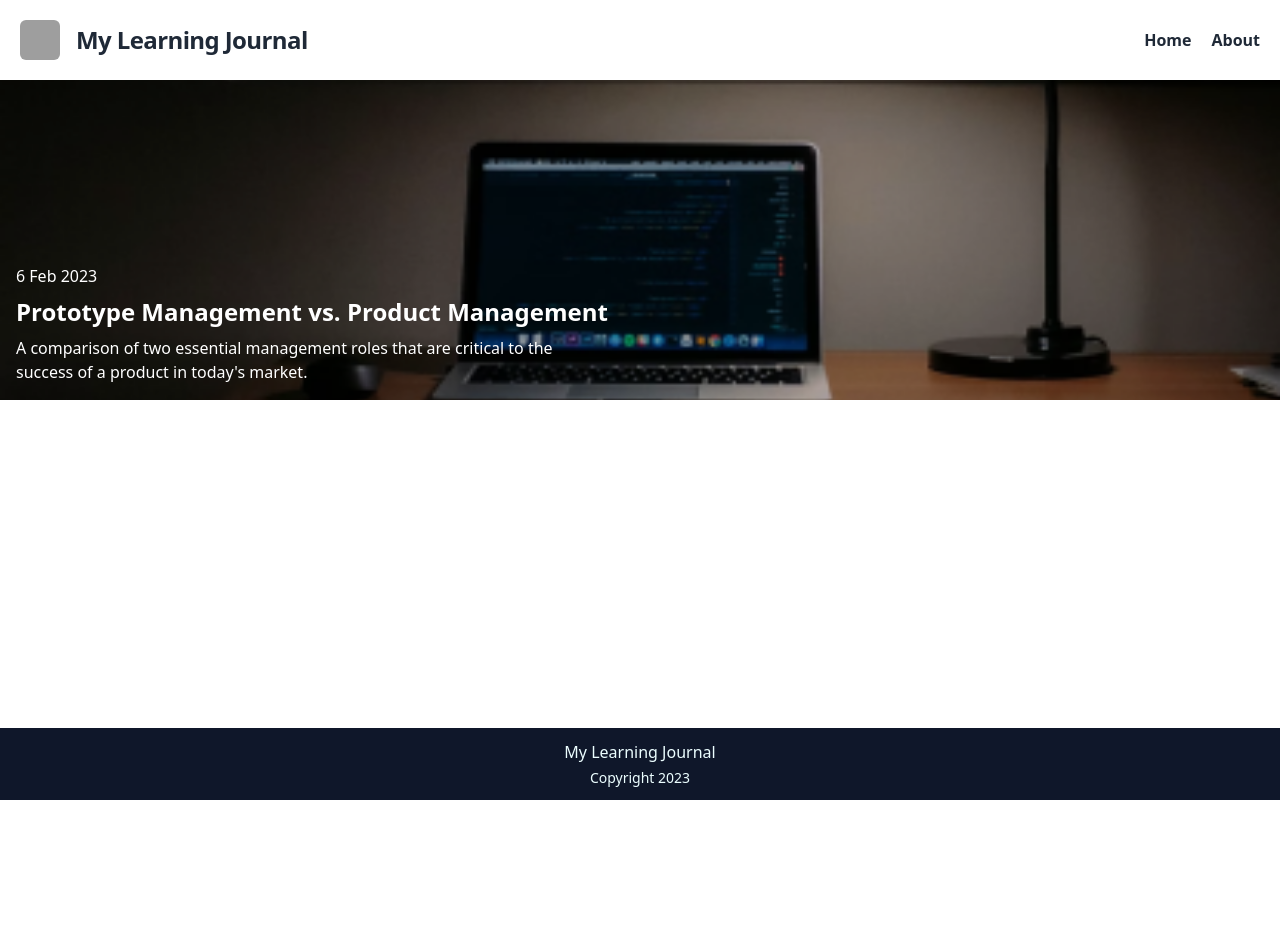
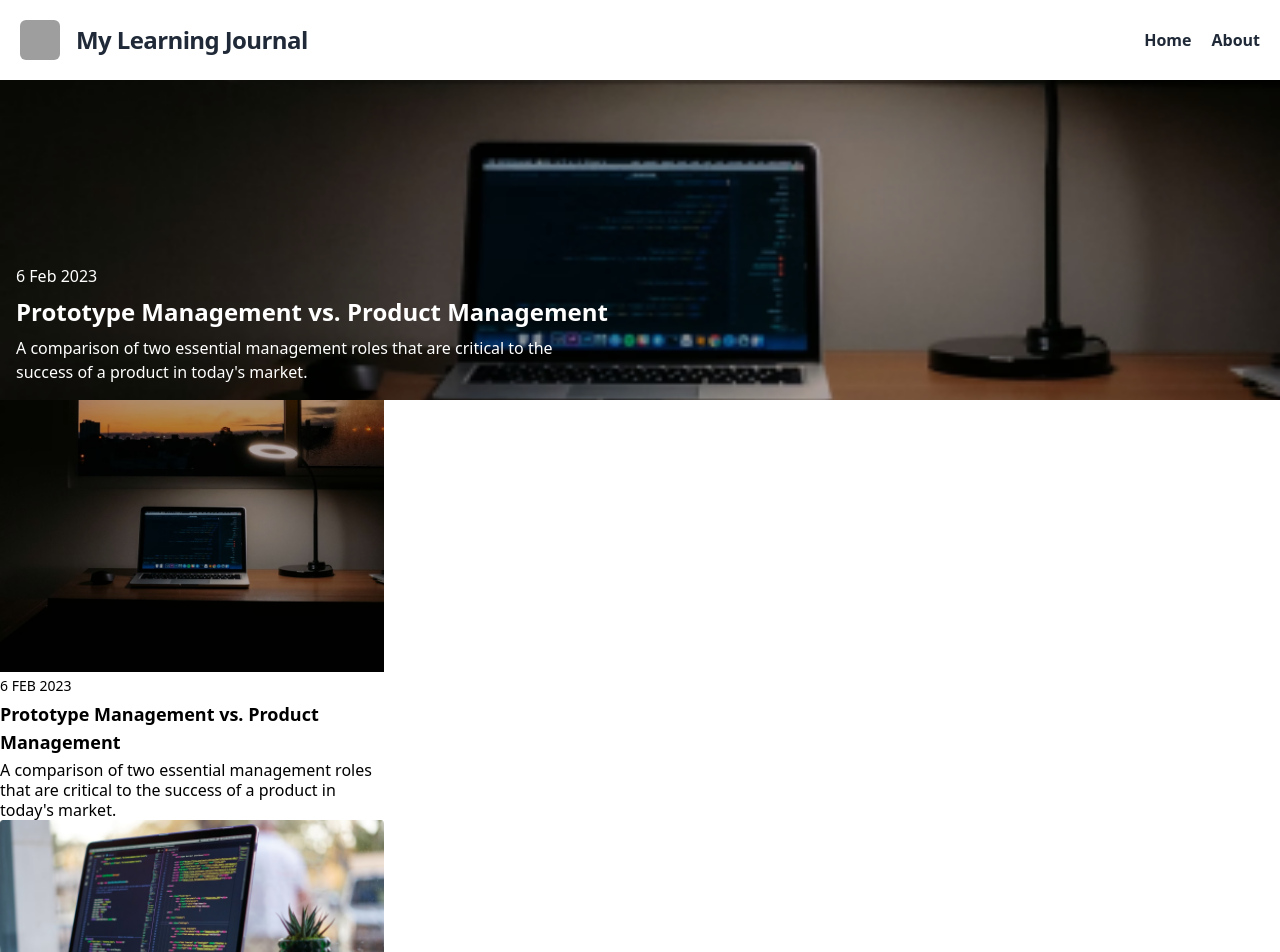
Before and after one commit to prashantbhudwal/proj__learningJournal-solo, a Next.js app: page / in a window 1280 px wide. Shown: the top 952 px of the page. Before the commit the page ends 800 px from the top, so only its background shows below. Built offline with nearby package versions, Linux system fonts and the light colour scheme; grey boxes are pictures that could not be loaded.

Commit message:
Add the Card component for the post

```diff
--- a/app/page.tsx
+++ b/app/page.tsx
@@ -1,6 +1,7 @@
 import Image from "next/image";
 import { Inter } from "next/font/google";
 import HeroPost from "@/components/HeroPost";
+import PostCard from "@/components/PostCard";
 
 const inter = Inter({ subsets: ["latin"] });
 
@@ -10,6 +11,8 @@ export default function Home() {
   return (
     <div>
       <HeroPost {...postSummaries[0]} />
+      <PostCard {...postSummaries[0]} />
+      <PostCard {...postSummaries[2]} />
     </div>
   );
 }
--- /dev/null
+++ b/components/PostCard.tsx
@@ -0,0 +1,13 @@
+import formatDate from "@/utils/formatDate";
+import Image from "next/image";
+
+export default function PostCard({ id, image, date, title, summary }: any) {
+  return (
+    <div className="flex w-96 flex-col gap-1">
+      <Image src={`/${image}`} alt="" width={400} height={200} />
+      <p className="text-sm uppercase">{formatDate(date)}</p>
+      <h1 className="text-lg font-semibold">{title}</h1>
+      <p className="leading-5">{summary}</p>
+    </div>
+  );
+}
```
